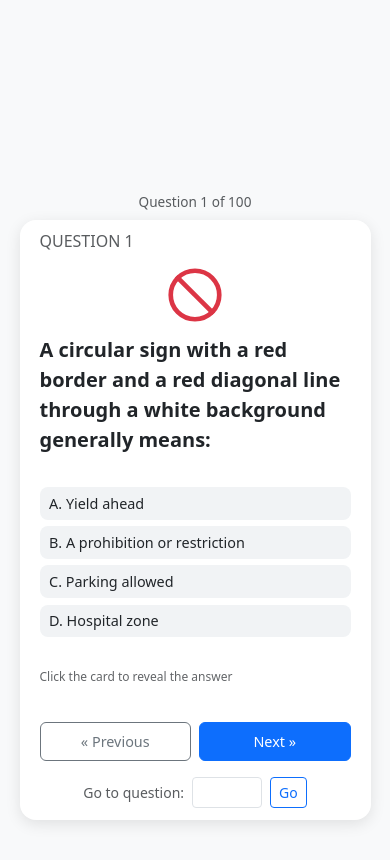
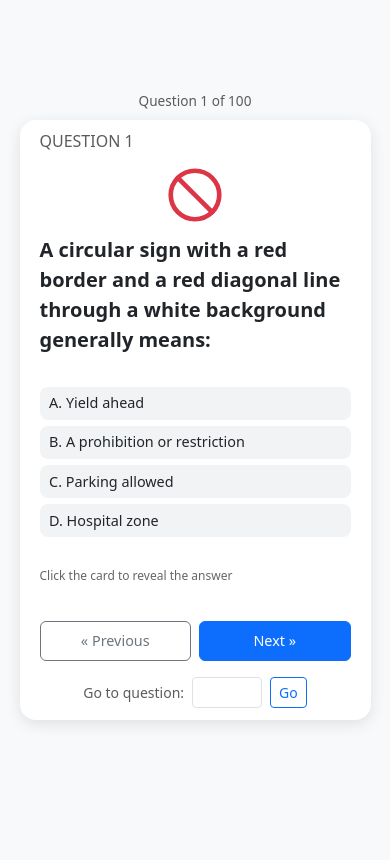
Before and after one commit to jktiempo269-com/reviewer, a website: page index.html in a window 390 px wide. Drawn offline with nearby package versions, Linux system fonts and the light colour scheme.

Commit message:
Added new Features

```diff
--- a/index.html
+++ b/index.html
@@ -102,7 +102,7 @@
     }
 
     .container {
-      padding-top: 2rem;
+
       padding-left: 0.5rem;
       padding-right: 0.5rem;
     }
@@ -199,7 +199,7 @@
 </head>
 <body>
 
-<div class="container d-flex flex-column justify-content-center align-items-center" style="min-height: 100vh;">
+<div class="container d-flex flex-column justify-content-center align-items-center" style="min-height: 80vh;">
 
   <p class="text-muted mb-2" id="progress">Question 1 of 100</p>
 
```
